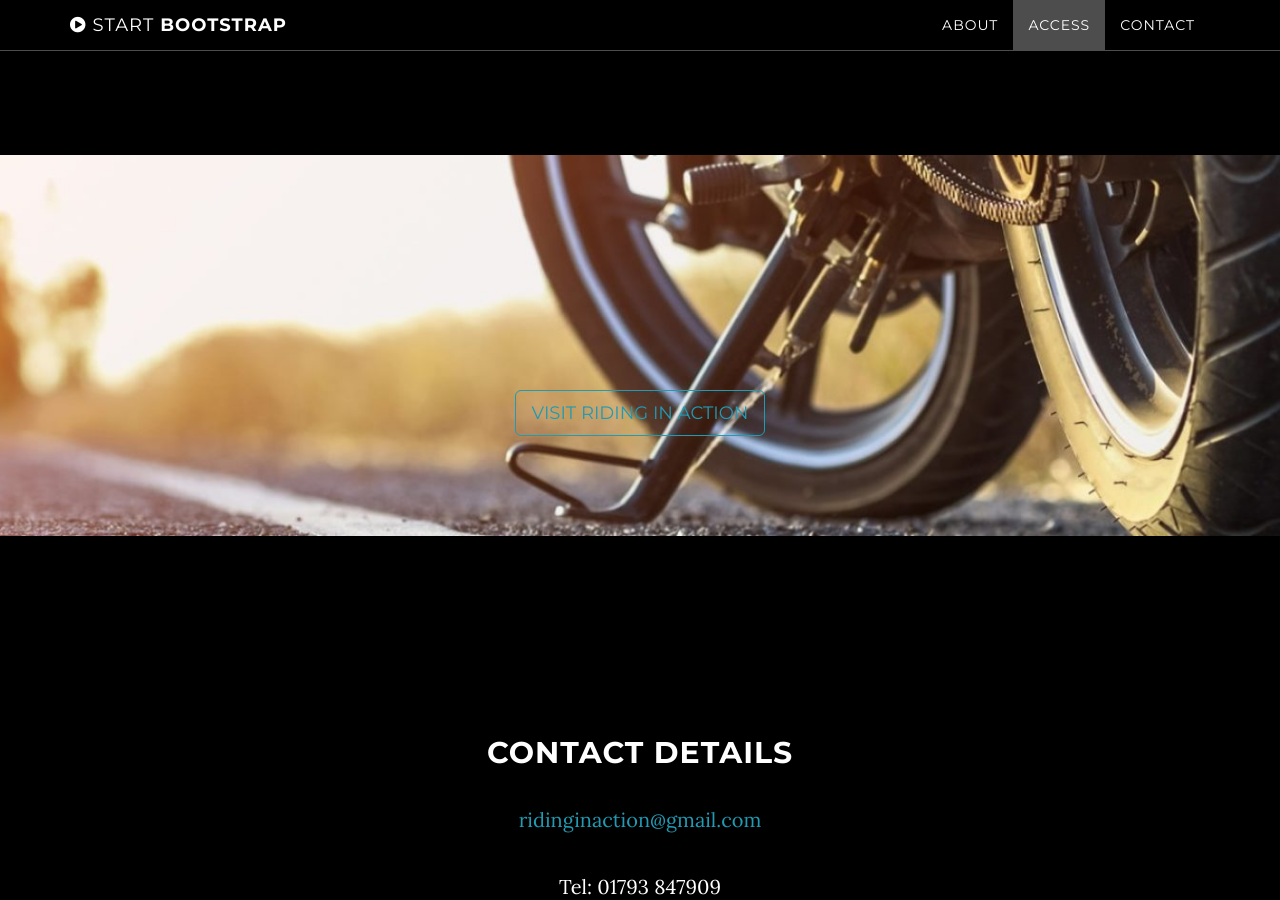
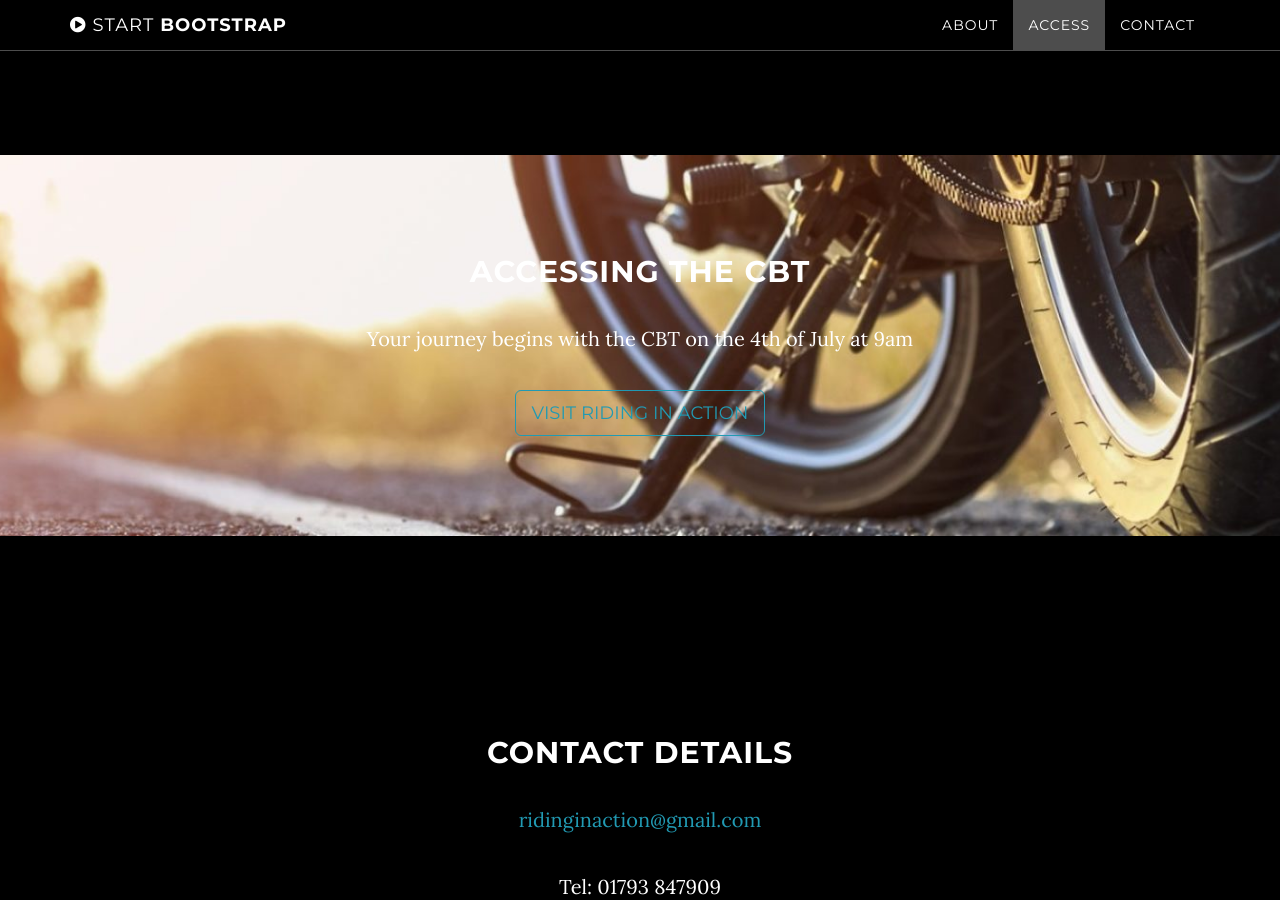
Before and after one commit to gevert-m/dawns-bday, a Jekyll site: the page built from index.html, in a window 1280 px wide and 900 px high, scrolled down 1545 px. Built offline with Jekyll 4.4.1, drawn with Linux system fonts in a browser that asks for light colours.

Commit message:
test again

```diff
--- a/_config.yml
+++ b/_config.yml
@@ -9,6 +9,7 @@ description: "A life worth living"
 # Color settings (hex-codes without the leading hash-tag)
 color:
   primary-dark: '#000000'
+  primary-light: '#ffffff'
   links: '#219ab3'
 
 # Footer settings
--- a/_includes/css/grayscale.css
+++ b/_includes/css/grayscale.css
@@ -255,9 +255,9 @@ a:focus {
 .access-section {
     width: 100%;
     padding: 50px 0;
-    color: #0000;
+    color: #ffffff;
     background: url(img/access-bg.jpg) no-repeat center center scroll;
-    background-color: {{ site.color.primary-dark }};
+    background-color: {{ site.color.primary-light }};
     -webkit-background-size: cover;
     -moz-background-size: cover;
     background-size: cover;
```
